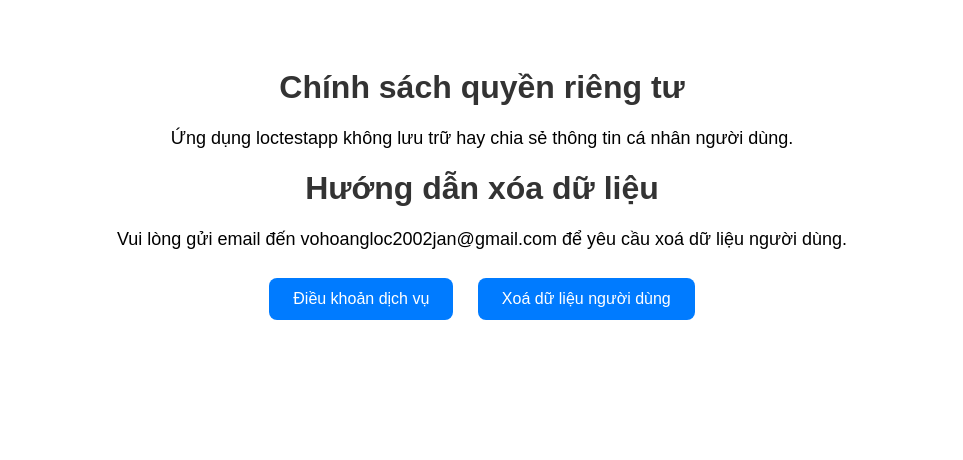
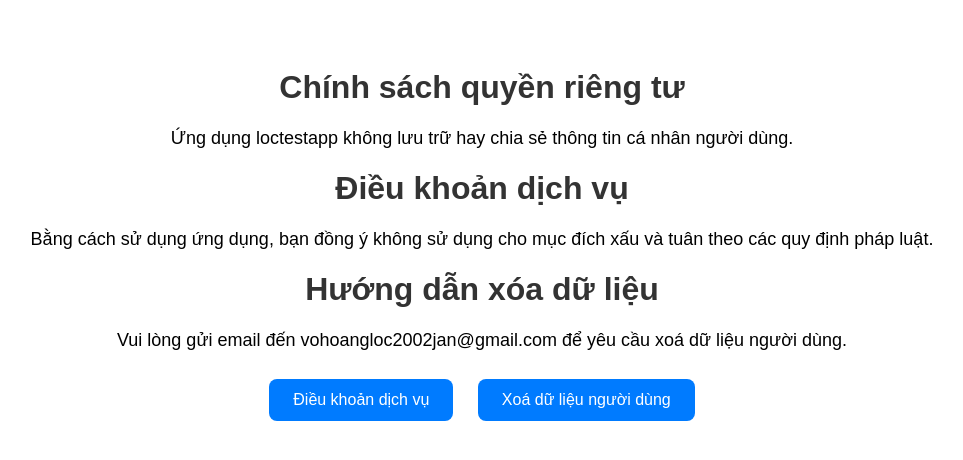
Before and after one commit to vohoangloc123/loctestapp-policy, a plain HTML site: page index.html in a window 1280 px wide. Shown: the whole page, without its empty margins (158-1121 px from the left). Drawn offline with Linux system fonts and the light colour scheme.

Commit message:
Update index.html

```diff
--- a/index.html
+++ b/index.html
@@ -32,6 +32,8 @@
 <body>
   <h1>Chính sách quyền riêng tư</h1>
   <p>Ứng dụng loctestapp không lưu trữ hay chia sẻ thông tin cá nhân người dùng.</p>
+  <h1>Điều khoản dịch vụ</h1>
+  <p>Bằng cách sử dụng ứng dụng, bạn đồng ý không sử dụng cho mục đích xấu và tuân theo các quy định pháp luật.</p>
   <h1>Hướng dẫn xóa dữ liệu</h1>
   <p>Vui lòng gửi email đến vohoangloc2002jan@gmail.com để yêu cầu xoá dữ liệu người dùng.</p>
   <div>
```
